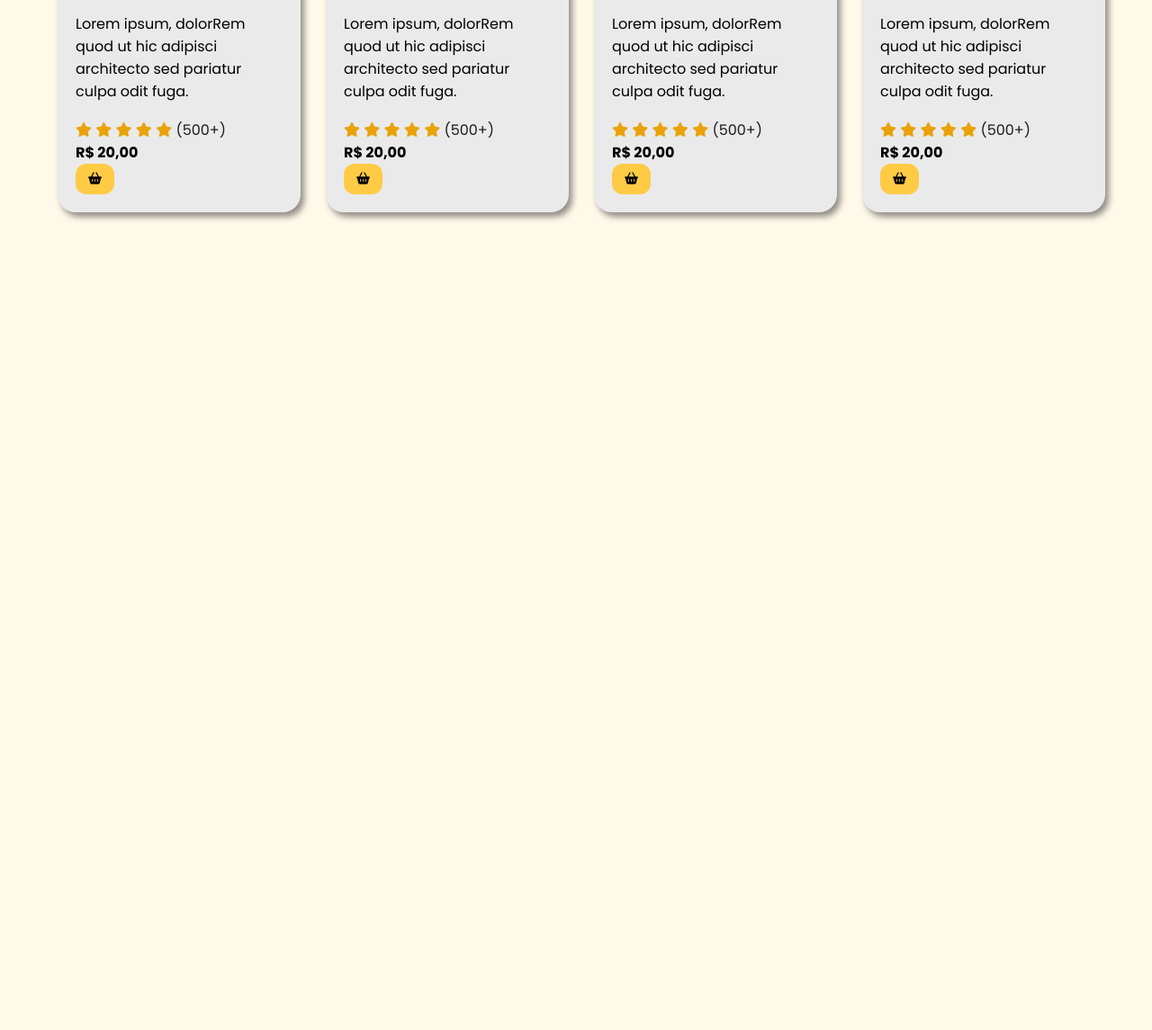
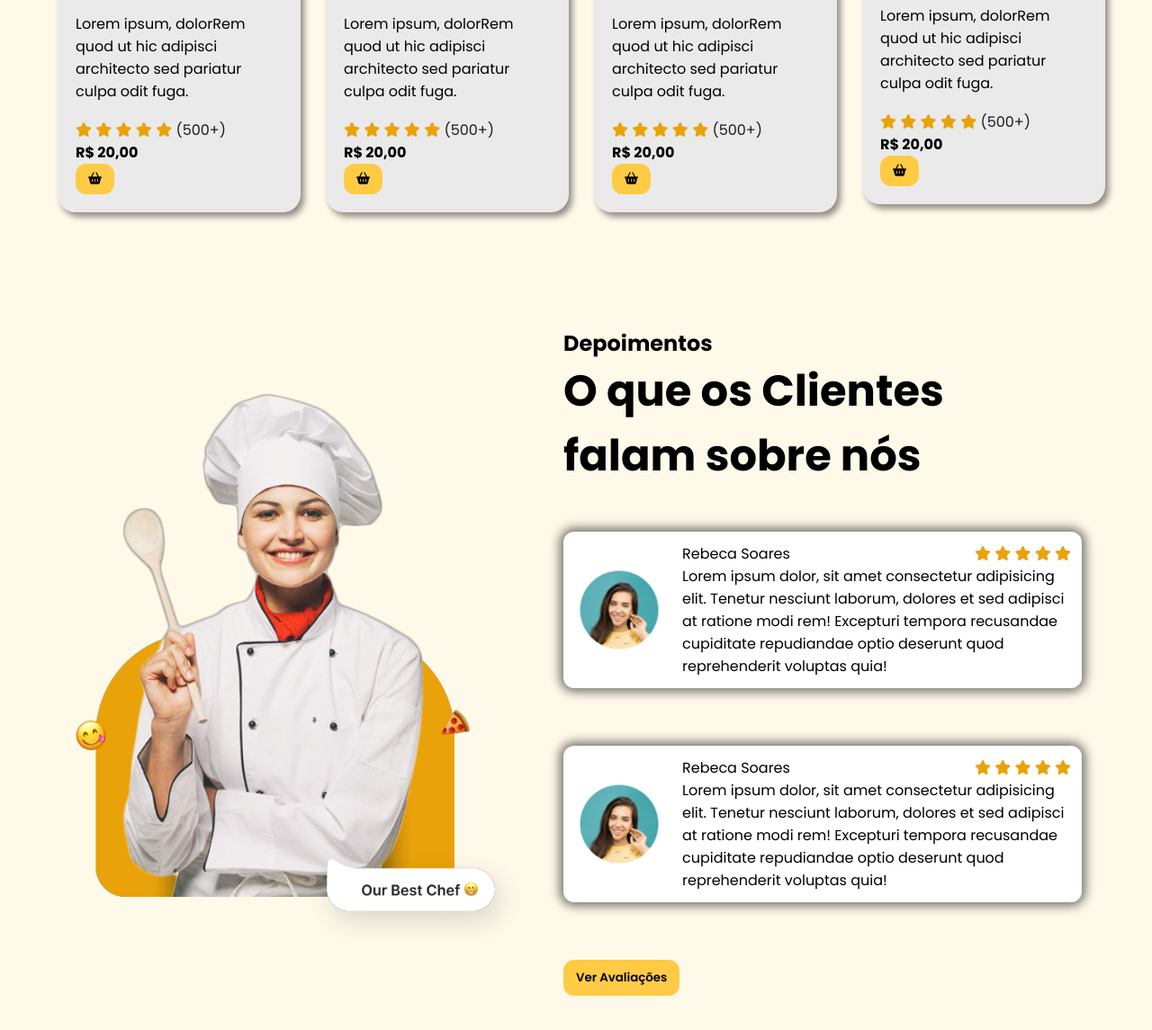
Before and after one commit to wesleydearaujoteixeira/restaurante, a plain HTML site: page index.html in a window 1280 px wide. Shown: the part 1303-2448 px from the top of the page at 90% size. Before the commit the page ends 1603 px from the top, so only its background shows below. Drawn offline with Linux system fonts and the light colour scheme.

Commit message:
making the styles '

```diff
--- a/index.html
+++ b/index.html
@@ -9,6 +9,7 @@
     <link rel="stylesheet" href="src/styles/styles.css">
     <link rel="stylesheet" href="src/styles/header.css">
     <link rel="stylesheet" href="src/styles/home.css">
+    <link rel="stylesheet" href="src/styles/testimonials.css">
 
     <link rel="preconnect" href="https://fonts.googleapis.com">
     <link rel="preconnect" href="https://fonts.gstatic.com" crossorigin>
@@ -179,7 +180,7 @@
                             <i class="fa-solid fa-heart"></i>
                         </div>
 
-                        <img src="src/images/dish.png" alt="dish-heart">
+                        <img src="src/images/dish2.png" alt="dish-heart">
 
                         <h3 class="dish-title">
                             Lorem ipsum!
@@ -221,7 +222,7 @@
                             <i class="fa-solid fa-heart"></i>
                         </div>
 
-                        <img src="src/images/dish.png" alt="dish-heart">
+                        <img src="src/images/dish3.png" alt="dish-heart">
 
                         <h3 class="dish-title">
                             Lorem ipsum!
@@ -258,7 +259,7 @@
                             <i class="fa-solid fa-heart"></i>
                         </div>
 
-                        <img src="src/images/dish.png" alt="dish-heart">
+                        <img src="src/images/dish4.png" alt="dish-heart">
 
                         <h3 class="dish-title">
                             Lorem ipsum!
@@ -294,6 +295,81 @@
 
         </section>
 
+        <section class="testimonials">
+
+            <img src="src/images/chef.png" id="testimonials_chef" alt="chef">
+
+            <div class="testimonials_content">
+                <h2 class="section-title"> Depoimentos </h2>
+                <h3 class="section-subtitle"> O que os Clientes falam sobre nós </h3>
+
+                <div id="feedbacks">
+
+
+                    <div class="feedbacks">
+                        <img src="src/images/avatar.png" class="feedback-avatar" alt="">
+
+
+                    <div class="feedback-content">
+                        <p>
+                            Rebeca Soares
+                            <span>
+                                <i class="fa-solid fa-star"></i>
+                                <i class="fa-solid fa-star"></i>
+                                <i class="fa-solid fa-star"></i>
+                                <i class="fa-solid fa-star"></i>
+                                <i class="fa-solid fa-star"></i>
+
+
+                            </span>
+                        </p>
+
+                        <p>
+                            Lorem ipsum dolor, sit amet consectetur adipisicing elit. Tenetur nesciunt laborum, dolores et sed adipisci at ratione modi rem! Excepturi tempora recusandae cupiditate repudiandae optio deserunt quod reprehenderit voluptas quia!
+                        </p>
+
+                    </div>
+
+                </div>
+
+                </div>
+
+                  <div id="feedbacks">
+                    <div class="feedbacks">
+                        <img src="src/images/avatar.png" class="feedback-avatar" alt="">
+
+
+                    <div class="feedback-content">
+                        <p>
+                            Rebeca Soares
+
+                            <span>
+                                <i class="fa-solid fa-star"></i>
+                                <i class="fa-solid fa-star"></i>
+                                <i class="fa-solid fa-star"></i>
+                                <i class="fa-solid fa-star"></i>
+                                <i class="fa-solid fa-star"></i>
+
+
+                            </span>
+                        </p>
+
+                        <p>
+                            Lorem ipsum dolor, sit amet consectetur adipisicing elit. Tenetur nesciunt laborum, dolores et sed adipisci at ratione modi rem! Excepturi tempora recusandae cupiditate repudiandae optio deserunt quod reprehenderit voluptas quia!
+                        </p>
+
+                    </div>
+                </div>
+
+                </div>
+
+
+                <button class="btn-default"> Ver Avaliações </button>
+
+            </div>
+
+        </section>
+
     </main>
 
 
--- a/src/styles/home.css
+++ b/src/styles/home.css
@@ -64,6 +64,11 @@
     text-decoration: none;
     box-shadow: 2px 2px 5px black;
 }
+
+.testimonials {
+    padding: 4rem 4rem;
+}
+
 
 
 #banner {
--- /dev/null
+++ b/src/styles/testimonials.css
@@ -0,0 +1,57 @@
+.testimonials {
+    min-height: 100vh;
+    min-width: 90vw;
+    display: flex;
+    align-items: center;
+    justify-content: center;
+    gap: 48px;
+}
+
+#testimonials_chef {
+    width: 500px;
+    height: auto;
+}
+
+.testimonials .section-subtitle {
+    font-size: 3rem;
+}
+
+.testimonials_content {
+    width: 50%;
+}
+
+
+#feedbacks {
+    display: flex;
+    flex-direction: column;
+    gap: 20px;
+    margin-bottom: 4rem;
+    margin-top: 3rem;
+}
+
+.feedbacks {
+    display: flex;
+    align-items: center;
+    gap: 20px;
+    background-color: white;
+    padding: 12px;
+    border-radius: 12px;
+    box-shadow:  0px 0px 12px 4px rgba(0, 0, 0, 0.551);
+}
+
+.feedback-avatar {
+    width: 100px;
+    height: 100px;
+    border-radius: 100%;
+    object-fit: cover;
+
+}
+
+.feedback-content p {
+    display: flex;
+    justify-content: space-between;
+}
+
+.feedback-content p span {
+    color: #e9a209;
+}
```
Also changed, not shown: src/images/avatar.png (added), src/images/chef.png (added), src/images/dish2.png (added), src/images/dish3.png (added), src/images/dish4.png (added).
